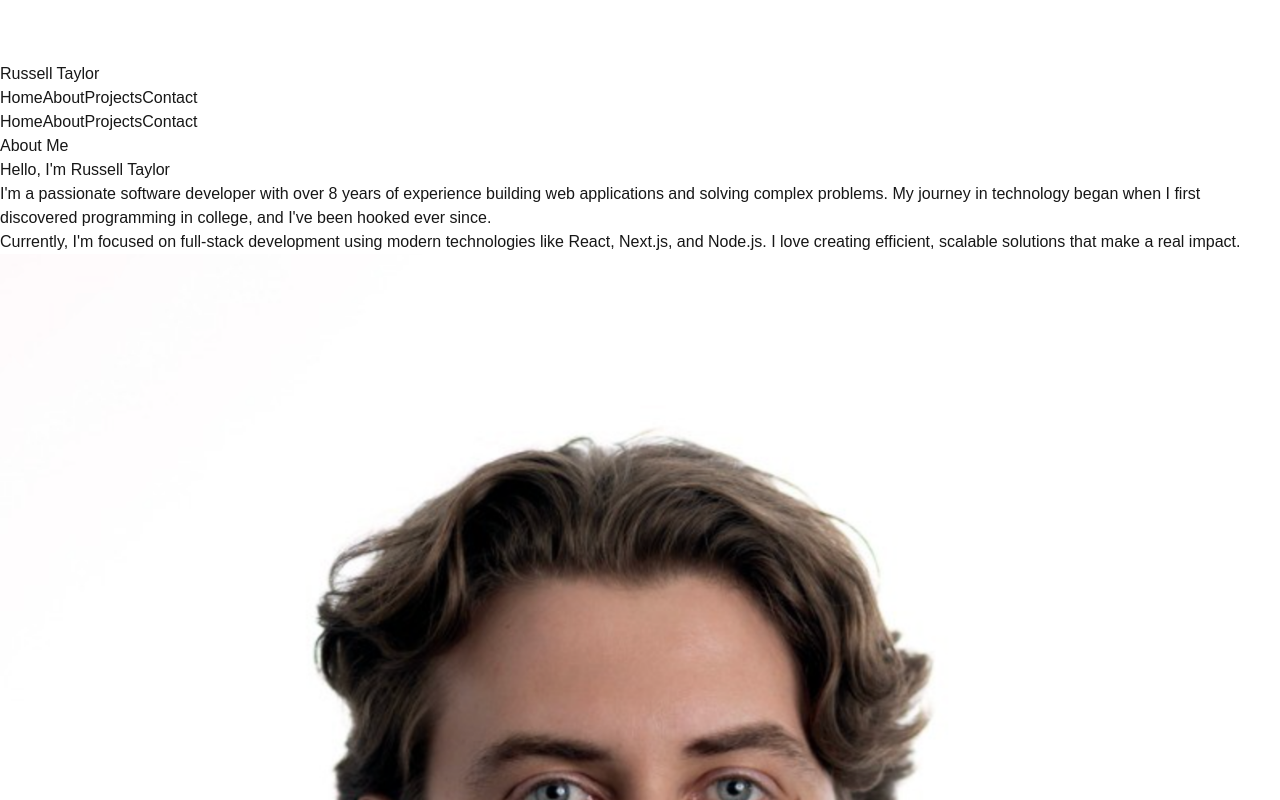
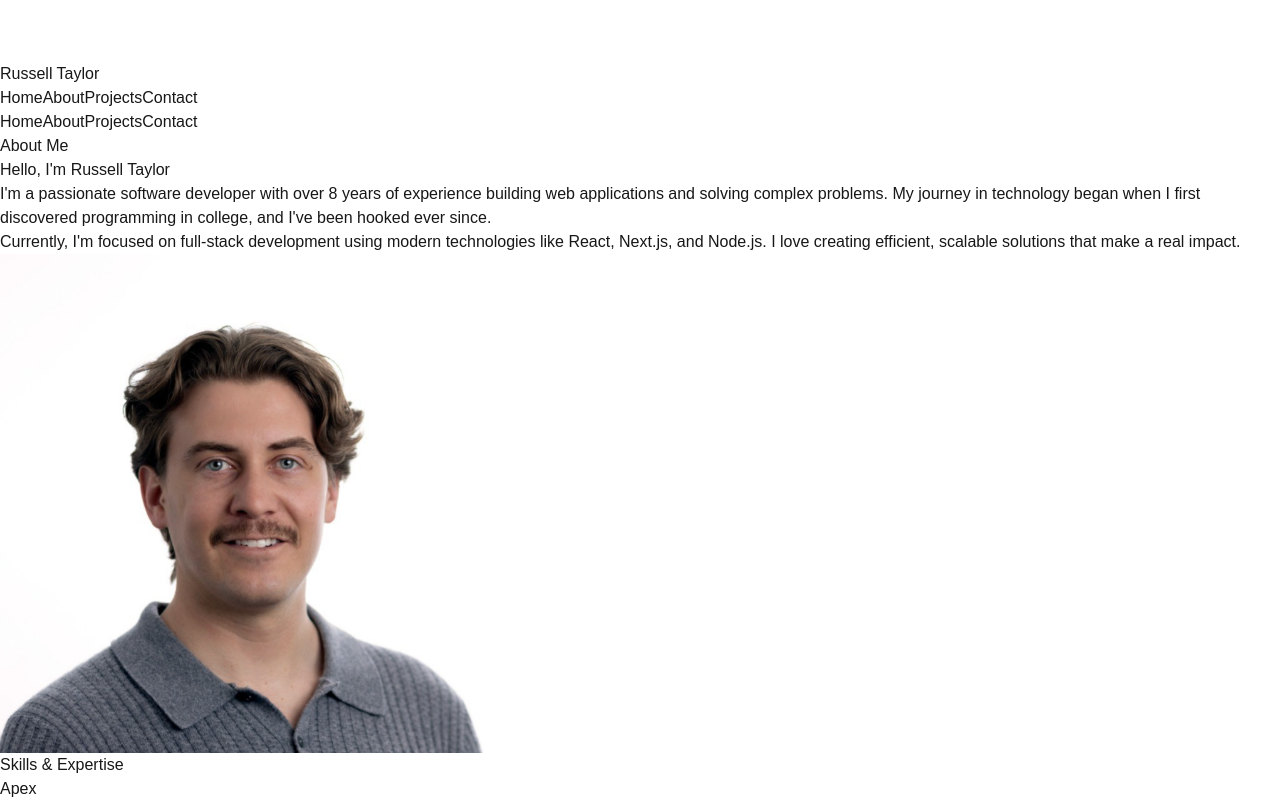
Before and after one commit to russellwtaylor/russwtaylor, a Next.js app in the folder russwtaylor/: page /about in a window 1280 px wide. Shown: the top 800 px of the page. Built offline with nearby package versions, Linux system fonts and the light colour scheme; grey boxes are pictures that could not be loaded.

Commit message:
fix img warning

```diff
--- a/russwtaylor/src/app/about/page.tsx
+++ b/russwtaylor/src/app/about/page.tsx
@@ -1,3 +1,5 @@
+import Image from "next/image";
+
 export default function About() {
 	return (
 		<div className="container mx-auto px-4 py-8">
@@ -27,10 +29,13 @@
 					</div>
 					<div className="md:col-span-1">
 						<div className="rounded-lg overflow-hidden shadow-lg bg-black/75 p-2">
-							<img
+							<Image
 								src="/images/profile-pic.png"
 								alt="Russell Taylor Profile Picture"
+								width={500}
+								height={500}
 								className="w-full h-auto rounded-lg"
+								priority
 							/>
 						</div>
 					</div>
```
